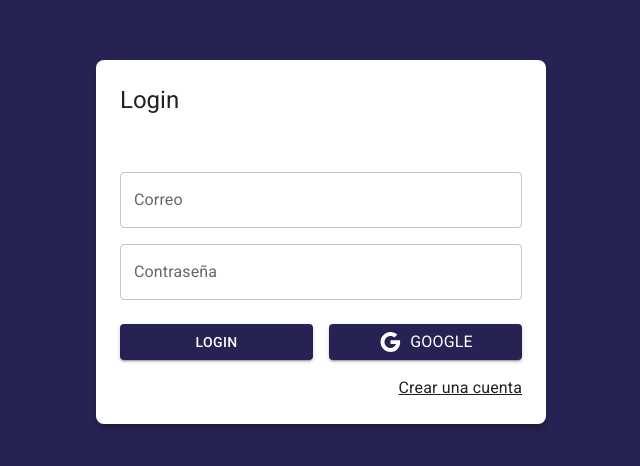
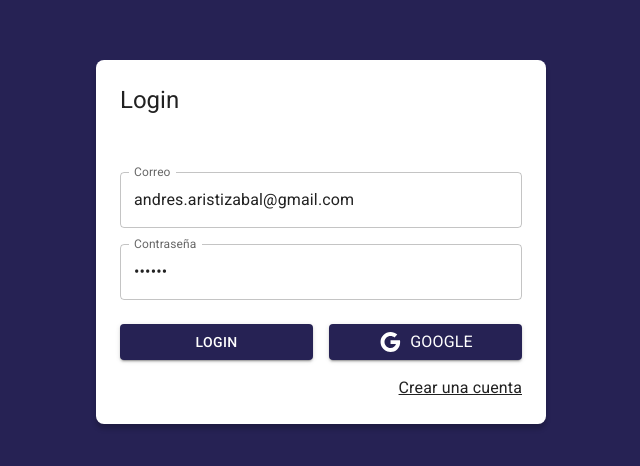
Before and after one commit to aristizabaru/react-de-cero-a-experto-JOURNAL-APP, a React (Vite) app: page /auth/login in a window 1280 px wide. Shown: the part 158-624 px from the top of the page, without its empty margins (319-959 px from the left). Built offline with nearby package versions, Linux system fonts and the light colour scheme.

Commit message:
feat (LoginPage.jsx): se implementan event handlers para los submit del formulario

```diff
--- a/src/modules/auth/pages/LoginPage.jsx
+++ b/src/modules/auth/pages/LoginPage.jsx
@@ -1,12 +1,35 @@
+import { useDispatch } from "react-redux";
 import { Link as RouterLink } from "react-router-dom";
 import { Grid, Typography, TextField, Button, Link } from "@mui/material";
 import { Google } from "@mui/icons-material";
+
 import { AuthLayout } from "../layout/AuthLayout";
+import { useForm } from "../../shared/hooks/useForm";
+import { checkingAuthentication, startGoogleSingIn } from "../../../store/auth";
 
 export const LoginPage = () => {
+
+    const dispatch = useDispatch();
+
+    const { email, password, onInputChange } = useForm({
+        email: 'andres.aristizabal@gmail.com',
+        password: '123456',
+    });
+
+    const onSubmit = (event) => {
+        event.preventDefault();
+
+        dispatch(checkingAuthentication({ email, password }));
+        console.log({ email, password });
+    };
+
+    const onGoogleSingIn = () => {
+        dispatch(startGoogleSingIn());
+    };
+
     return (
         <AuthLayout title="Login">
-            <form>
+            <form onSubmit={onSubmit}>
                 <Grid container>
                     <Grid item xs={12} sx={{ marginTop: 2 }}>
                         <TextField
@@ -14,6 +37,9 @@ export const LoginPage = () => {
                             type="email"
                             placeholder="correo@google.com"
                             fullWidth
+                            name='email'
+                            value={email}
+                            onChange={onInputChange}
                         />
                     </Grid>
                     <Grid item xs={12} sx={{ marginTop: 2 }}>
@@ -22,6 +48,9 @@ export const LoginPage = () => {
                             type="password"
                             placeholder="contraseña"
                             fullWidth
+                            name='password'
+                            value={password}
+                            onChange={onInputChange}
                         />
                     </Grid>
                     <Grid
@@ -30,10 +59,10 @@ export const LoginPage = () => {
                         sx={{ marginBottom: 2, marginTop: 1 }}
                     >
                         <Grid item xs={12} sm={6}>
-                            <Button variant="contained" fullWidth>Login</Button>
+                            <Button type="submit" variant="contained" fullWidth>Login</Button>
                         </Grid>
                         <Grid item xs={12} sm={6}>
-                            <Button variant="contained" fullWidth>
+                            <Button onClick={onGoogleSingIn} variant="contained" fullWidth>
                                 <Google />
                                 <Typography sx={{ marginLeft: 1 }}>Google</Typography>
                             </Button>
```
